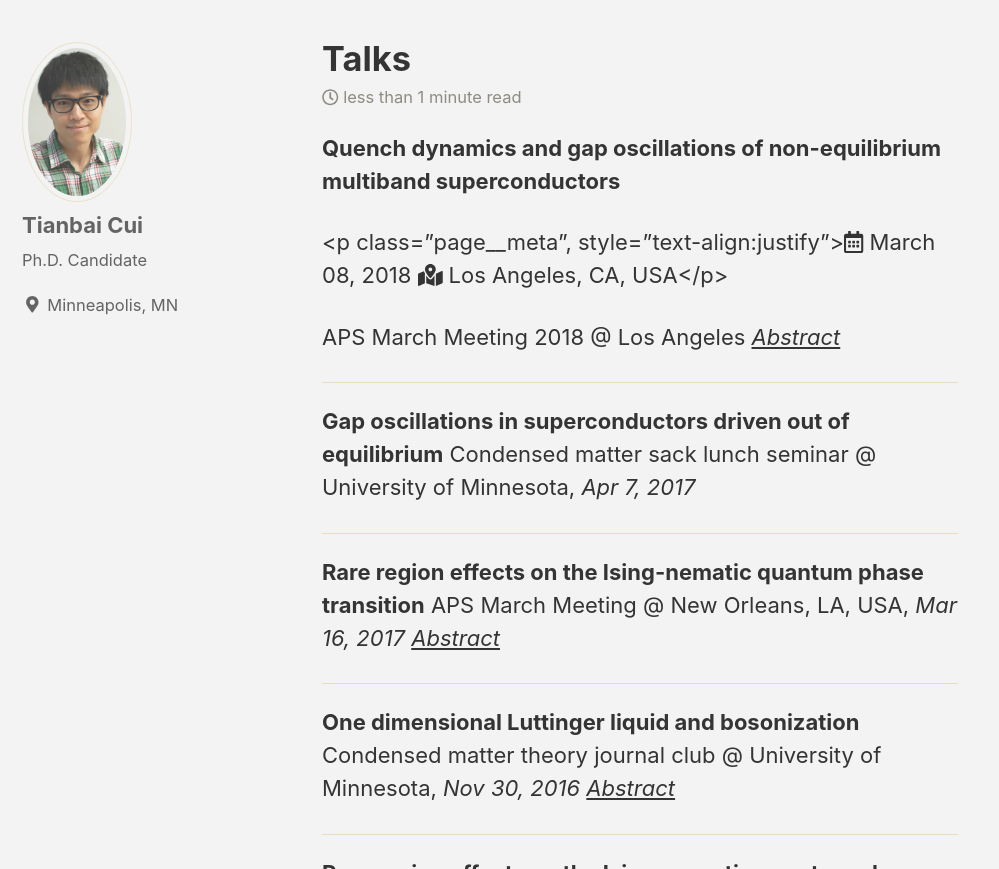
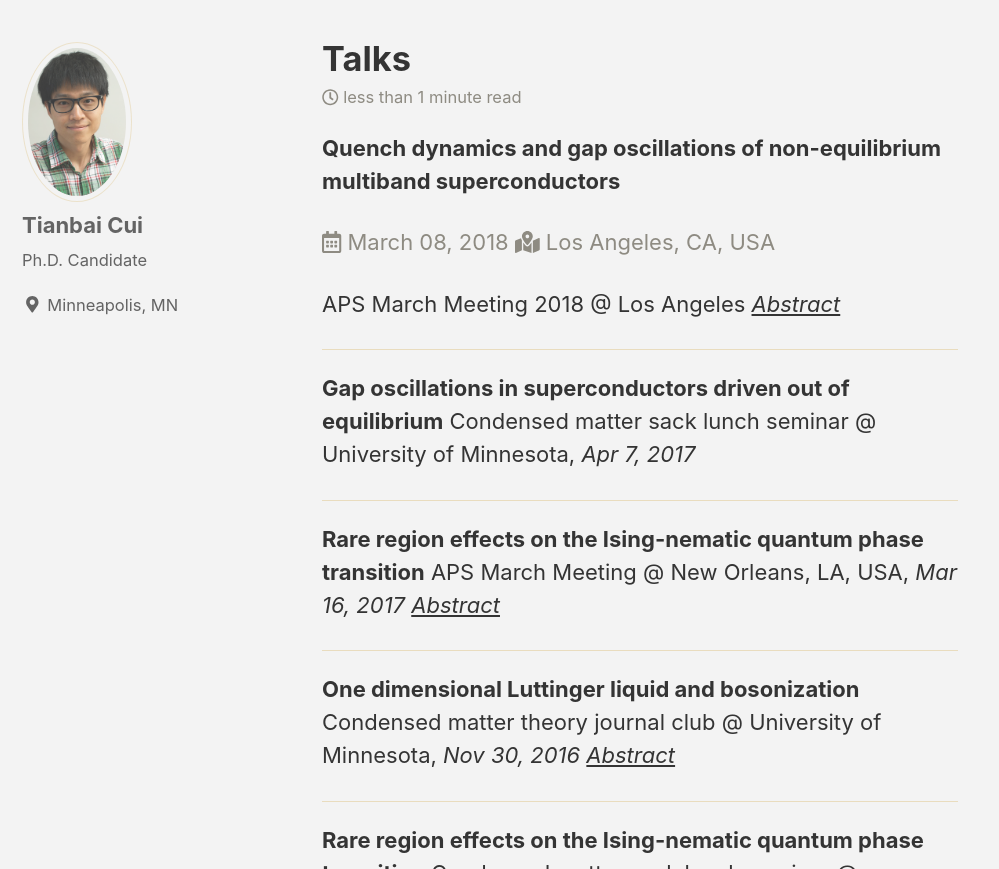
Before and after one commit to TianbaiCui/tianbaicui.github.io, a Jekyll site: the page built from _pages/Talks.md, in a window 1280 px wide and 900 px high, scrolled down 1042 px, cut to the strip 31-900 px from the top of the window. Shown: the whole strip, without its empty margins (0-999 px from the left). Built offline with Jekyll 4.4.1, drawn with Linux system fonts in a browser that asks for light colours; nearby versions of some CDN libraries.

Commit message:
Modify talks

```diff
--- a/_pages/Talks.md
+++ b/_pages/Talks.md
@@ -6,7 +6,7 @@ header:
 ---
 <strong>Quench dynamics and gap oscillations of non-equilibrium multiband superconductors</strong>
 
-<p class="page__meta", style="text-align:justify"><i class="far fa-calendar-alt" aria-hidden="true"></i> {{ "2018-03-08" | date: '%B %d, %Y' }} <i class="fas fa-map-marked-alt"></i> Los Angeles, CA, USA</p>
+<p class="page__meta" style="text-align:justify"><i class="far fa-calendar-alt" aria-hidden="true"></i> {{ "2018-03-08" | date: '%B %d, %Y' }} <i class="fas fa-map-marked-alt"></i> Los Angeles, CA, USA</p>
 
 APS March Meeting 2018 @ Los Angeles
 <em><a href="https://meetings.aps.org/Meeting/MAR18/Session/R31.3">Abstract</a></em>
```
